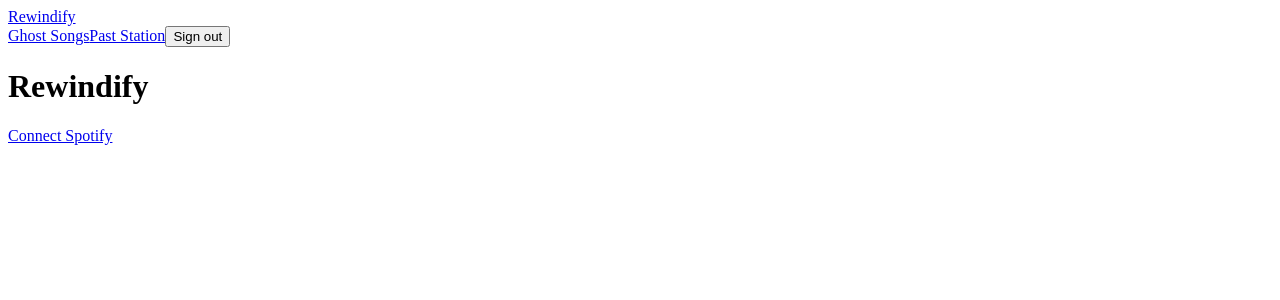
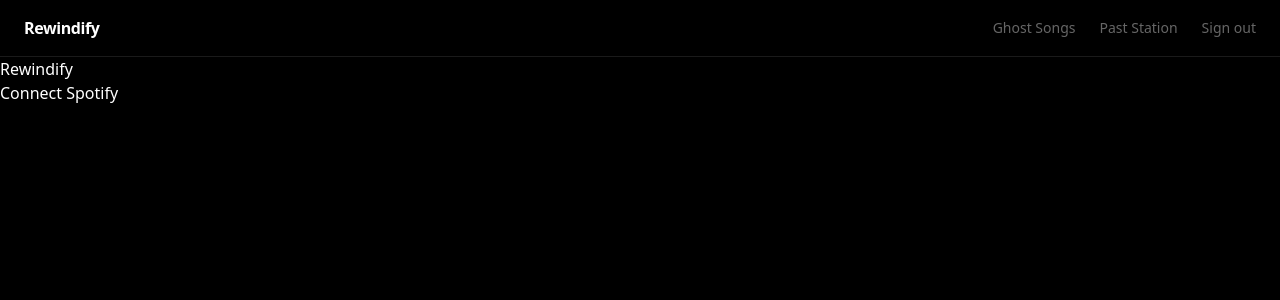
Before and after one commit to jessiicaliu/rewindify, a Next.js app: page / in a window 1280 px wide. Shown: the top 300 px of the page. Built offline with nearby package versions, Linux system fonts and the light colour scheme; no server answers.

Commit message:
add dark background to body

```diff
--- a/src/app/globals.css
+++ b/src/app/globals.css
@@ -0,0 +1,6 @@
+@import "tailwindcss";
+
+html, body {
+  background-color: #000;
+  color: #fff;
+}
```
